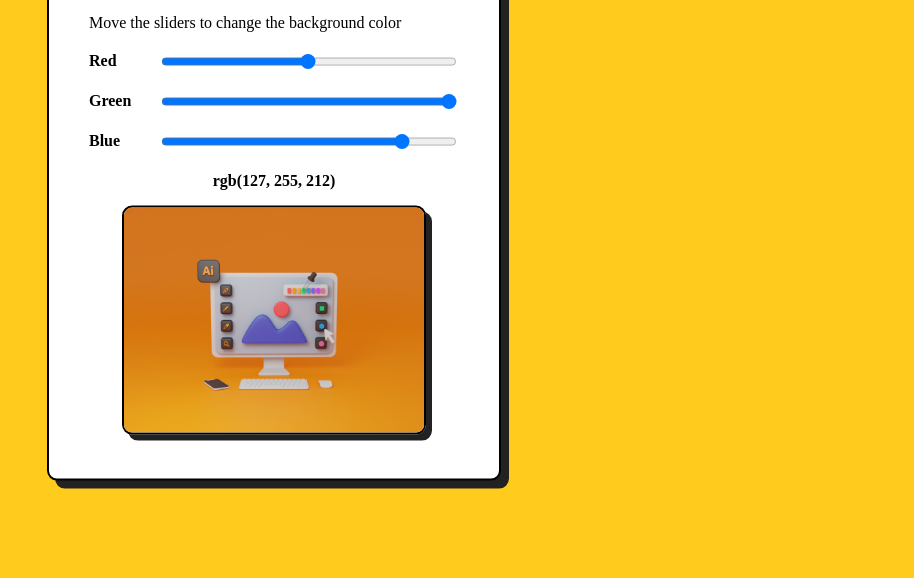
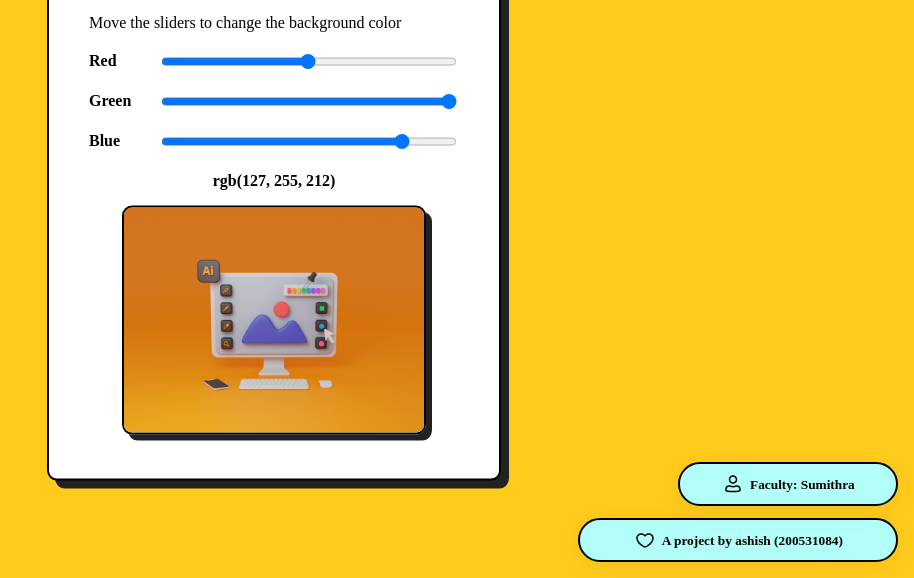
Before and after one commit to ashish-makes/background-color-picker, a plain HTML site: page index.html in a window 1280 px wide. Shown: the part 222-800 px from the top of the page, without its empty margins (366-1280 px from the left). Drawn offline with Linux system fonts and the light colour scheme; a web font is replaced by a local one.

Commit message:
added credits

```diff
--- a/index.html
+++ b/index.html
@@ -36,6 +36,27 @@
             <center><img src='/image/c-img.png' alt='image'></center>
         </div>
     </div>
+    <a href='https://github.com/ashish-makes' target='_blank'>
+        <div class='ashish-credits'>
+            <svg width="24" height="24" viewBox="0 0 24 24" fill="none" xmlns="http://www.w3.org/2000/svg">
+                <path fill-rule="evenodd" clip-rule="evenodd"
+                    d="M3.25 10.0298C3.25 7.3293 5.61914 5.25 8.4 5.25C9.83347 5.25 11.0948 5.92214 12 6.79183C12.9052 5.92214 14.1665 5.25 15.6 5.25C18.3809 5.25 20.75 7.3293 20.75 10.0298C20.75 11.8797 19.9611 13.5064 18.8682 14.8815C17.7771 16.2543 16.35 17.4193 14.9835 18.366C14.4615 18.7276 13.9335 19.0611 13.4503 19.3072C12.9965 19.5383 12.4747 19.75 12 19.75C11.5253 19.75 11.0035 19.5383 10.5497 19.3072C10.0665 19.0611 9.53846 18.7276 9.01653 18.366C7.65005 17.4193 6.22287 16.2543 5.13182 14.8815C4.03888 13.5064 3.25 11.8797 3.25 10.0298ZM8.4 6.75C6.32075 6.75 4.75 8.2791 4.75 10.0298C4.75 11.4333 5.34579 12.74 6.30609 13.9482C7.26828 15.1588 8.56292 16.2269 9.87074 17.133C10.3656 17.4758 10.8317 17.7675 11.2305 17.9706C11.6586 18.1886 11.9067 18.25 12 18.25C12.0933 18.25 12.3414 18.1886 12.7695 17.9706C13.1683 17.7675 13.6344 17.4758 14.1293 17.133C15.4371 16.2269 16.7317 15.1588 17.6939 13.9482C18.6542 12.74 19.25 11.4333 19.25 10.0298C19.25 8.2791 17.6792 6.75 15.6 6.75C14.4058 6.75 13.2908 7.46342 12.5946 8.36892C12.4526 8.55356 12.2329 8.66176 12 8.66176C11.7671 8.66176 11.5474 8.55356 11.4054 8.36892C10.7092 7.46342 9.59415 6.75 8.4 6.75Z"
+                    fill="black" />
+            </svg>
+            <span style="margin-top: .1rem;" class='text'>A project by <span class='name'
+                    style='font-weight: 800;'>ashish (200531084)<span></span>
+        </div>
+    </a>
+    <a href='#'>
+        <div class='faculty-credits'>
+            <svg width="24" height="24" viewBox="0 0 24 24" fill="none" xmlns="http://www.w3.org/2000/svg">
+                <path fill-rule="evenodd" clip-rule="evenodd" d="M7.75 7.5C7.75 5.15279 9.65279 3.25 12 3.25C14.3472 3.25 16.25 5.15279 16.25 7.5C16.25 9.84721 14.3472 11.75 12 11.75C9.65279 11.75 7.75 9.84721 7.75 7.5ZM12 4.75C10.4812 4.75 9.25 5.98122 9.25 7.5C9.25 9.01878 10.4812 10.25 12 10.25C13.5188 10.25 14.75 9.01878 14.75 7.5C14.75 5.98122 13.5188 4.75 12 4.75Z" fill="black"/>
+                <path fill-rule="evenodd" clip-rule="evenodd" d="M8 14.75C6.75736 14.75 5.75 15.7574 5.75 17V18.1883C5.75 18.2064 5.76311 18.2218 5.78097 18.2247C9.89972 18.8972 14.1003 18.8972 18.219 18.2247C18.2369 18.2218 18.25 18.2064 18.25 18.1883V17C18.25 15.7574 17.2426 14.75 16 14.75H15.6591C15.6328 14.75 15.6066 14.7542 15.5815 14.7623L14.716 15.045C12.9512 15.6212 11.0488 15.6212 9.28398 15.045L8.41847 14.7623C8.39342 14.7542 8.36722 14.75 8.34087 14.75H8ZM4.25 17C4.25 14.9289 5.92893 13.25 8 13.25H8.34087C8.52536 13.25 8.70869 13.2792 8.88407 13.3364L9.74959 13.6191C11.2119 14.0965 12.7881 14.0965 14.2504 13.6191L15.1159 13.3364C15.2913 13.2792 15.4746 13.25 15.6591 13.25H16C18.0711 13.25 19.75 14.9289 19.75 17V18.1883C19.75 18.9415 19.2041 19.5837 18.4607 19.7051C14.1819 20.4037 9.8181 20.4037 5.53927 19.7051C4.79588 19.5837 4.25 18.9415 4.25 18.1883V17Z" fill="black"/>
+                </svg>
+            <span style="margin-top: .1rem;" class='text'>Faculty: <span class='name'
+                    style='font-weight: 800;;'>Sumithra<span></span>
+        </div>
+    </a>
     <script src = 'script.js'></script>
 </body>
 </html>
--- a/style.css
+++ b/style.css
@@ -1,16 +1,17 @@
 * {
     font-family: 'Zodiak', serif;
+}
+
+html {
+    overflow-x: hidden;
 }
 
 body {
     background-color: #ffcb1c;
 }
 
-.container {
-    width: 100%;
-    padding: 20px;
-    box-sizing: border-box;
-    margin: 0 auto;
+a{
+    color: #000;
 }
 
 .color-picker {
@@ -47,8 +48,59 @@ img {
     margin: 20px 0;
 }
 
-@media only screen and (max-width: 600px) {
-    .container {
-        max-width: 100%;
+/* Ashish Credits */
+
+.ashish-credits {
+    background-color: #b2fff9;
+    border: 2px solid #000;
+    font-size: smaller;
+    padding: .5rem .5rem;
+    width: 300px;
+    display: flex;
+    column-gap: .3rem;
+    justify-content: center;
+    border-radius: 50px;
+    box-shadow: 0 5px 30px 0 rgba(0, 0, 0, .05);
+    z-index: 9999;
+    position: fixed;
+    align-items: center;
+    bottom: 1rem;
+    right: 1rem;
+    font-weight: 800;
+}
+
+.ashish-credits .icon {
+    color: #8710d8
+}
+.faculty-credits {
+    background-color: #b2fff9;
+    border: 2px solid #000;
+    font-size: smaller;
+    padding: .5rem .5rem;
+    width: 200px;
+    display: flex;
+    column-gap: .3rem;
+    justify-content: center;
+    align-items: center;
+    border-radius: 50px;
+    box-shadow: 0 5px 30px 0 rgba(0, 0, 0, .05);
+    z-index: 9999;
+    position: fixed;
+    bottom: 4.5rem;
+    right: 1rem;
+    font-weight: 800;
+}
+
+.faculty-credits .icon {
+    color: #8710d8
+}
+
+.ashish-credits:hover, .faculty-credits:hover{
+    box-shadow:  4px 4px rgb(34, 34, 34);
+}
+
+@media only screen and (max-width: 768px) {
+    .faculty-credits {
+        display: none;
     }
 }
```
